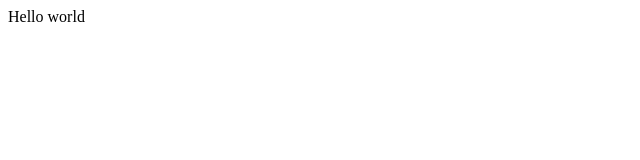
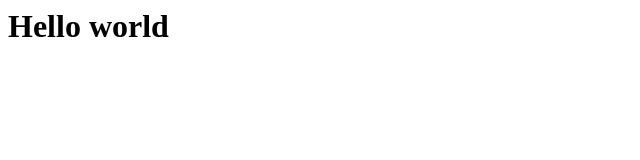
Before and after one commit to loalon/loalon.github.io, a plain HTML site: page index.html in a window 1280 px wide. Shown: the whole page, without its empty margins (0-640 px from the left). Drawn offline with Linux system fonts and the light colour scheme.

Commit message:
second commit

```diff
--- a/index.html
+++ b/index.html
@@ -1 +1,9 @@
+<html>
+<head>
+</head>
+<body>
+<h1>
 Hello world
+</h1>
+</body>
+</html>
```
